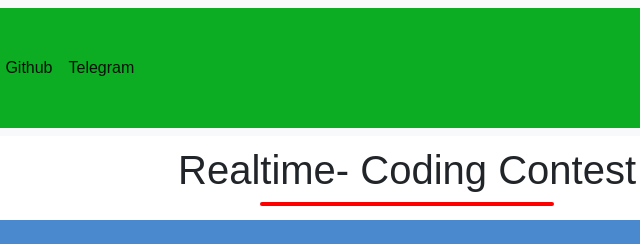
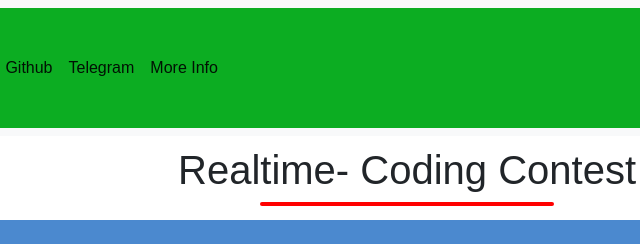
Before and after one commit to prosenjit07/livecontest, a plain HTML site: page index.html in a window 1280 px wide. Shown: the top 246 px of the page, 189-829 px from the left. Drawn offline with nearby package versions, Linux system fonts and the light colour scheme; no server answers.

Commit message:
add more info

```diff
--- a/index.html
+++ b/index.html
@@ -74,6 +74,11 @@
                         <li class="nav-item">
                             <a class="nav-link active" aria-current="page"
                                 href="https://t.me/Advance_programming_Camp">Telegram</a>
+                        </li>
+
+                        <li class="nav-item">
+                            <a class="nav-link active" aria-current="page"
+                                href="https://clist.by/?timezone=+6:00">More Info</a>
                         </li>
                     </ul>
                 </div>
```
